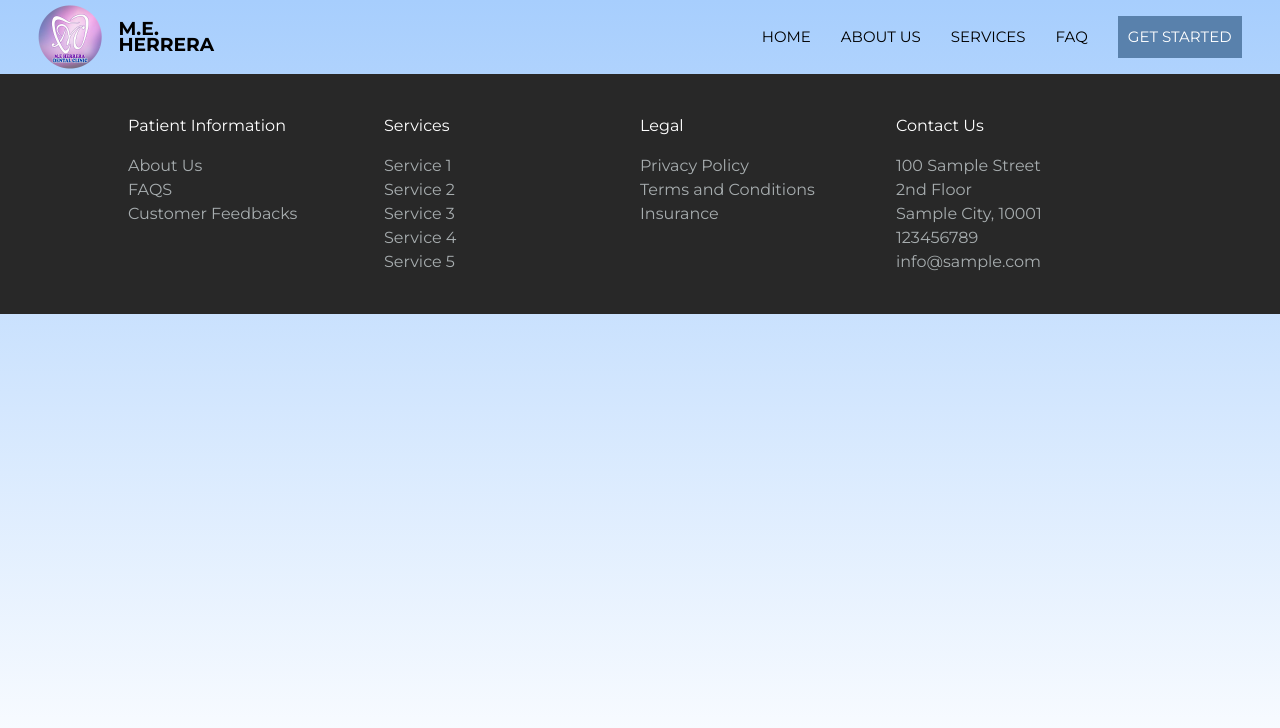
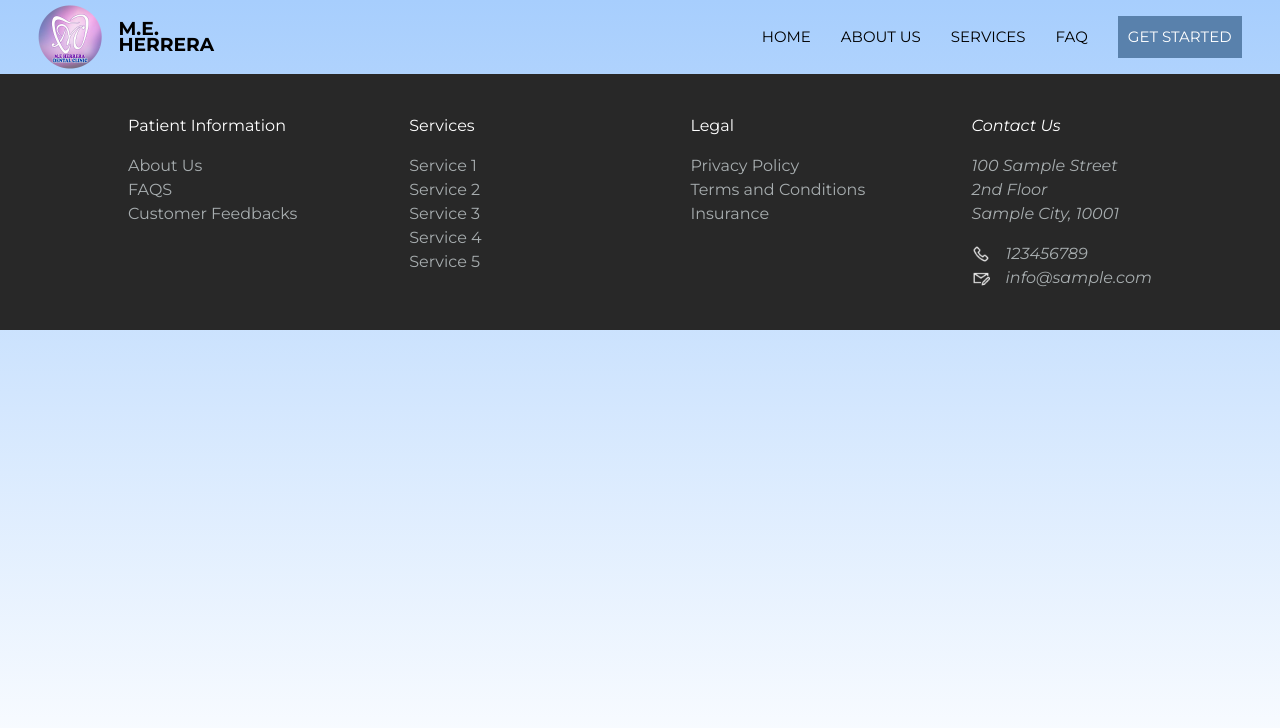
Before and after one commit to itsfineok/DentalClinicManagementSystem, a React (Vite) app in the folder DentalClinicManagementSystemWebsite/: page / in a window 1280 px wide. Shown: the top 728 px of the page. Built offline with nearby package versions, Linux system fonts and the light colour scheme.

Commit message:
Add footer icons

```diff
--- a/DentalClinicManagementSystemWebsite/src/components/Footer.css
+++ b/DentalClinicManagementSystemWebsite/src/components/Footer.css
@@ -33,6 +33,21 @@ footer ul li {
     color: var(--gray);
 }
 
+footer .icon-with-text {
+    display: flex;
+    align-items: center;
+}
+
+footer img {
+    display: inline !important;
+    height: 18px;
+    margin-right: 1em;
+}
+
+address li:first-child {
+    margin-bottom: 1em;
+}
+
 @media only screen and (max-width: 760px) {
     .footer-link-container {
         display: grid;
--- a/DentalClinicManagementSystemWebsite/src/components/Footer.jsx
+++ b/DentalClinicManagementSystemWebsite/src/components/Footer.jsx
@@ -1,10 +1,12 @@
 import './Footer.css';
+import mailIcon from '../assets/icon-mail.png';
+import phoneIcon from '../assets/icon-phone.png';
 
 function Footer() {
     return (
         <footer>
             <div className="footer-link-container">
-                <div className="column">
+                <div>
                     <p>Patient Information</p>
                     <ul>
                         <li>About Us</li>
@@ -12,7 +14,7 @@ function Footer() {
                         <li>Customer Feedbacks</li>
                     </ul>
                 </div>
-                <div className="column">
+                <div>
                     <p>Services</p>
                     <ul>
                         <li>Service 1</li>
@@ -22,7 +24,7 @@ function Footer() {
                         <li>Service 5</li>
                     </ul>
                 </div>
-                <div className="column">
+                <div>
                     <p>Legal</p>
                     <ul>
                         <li>Privacy Policy</li>
@@ -31,16 +33,16 @@ function Footer() {
                     </ul>
                 </div>
 
-                <div className="column">
+                <address>
                     <p>Contact Us</p>
                     <ul>
                         <li>100 Sample Street <br />
                             2nd Floor <br />
                             Sample City, 10001</li>
-                        <li>123456789</li>
-                        <li>info@sample.com</li>
+                        <li className="icon-with-text"><img src={phoneIcon} alt="Telephone"/>123456789</li>
+                        <li className="icon-with-text"><img src={mailIcon} alt="Mail"/>info@sample.com</li>
                     </ul>
-                </div>
+                </address>
             </div>
         </footer>);
 }
```
